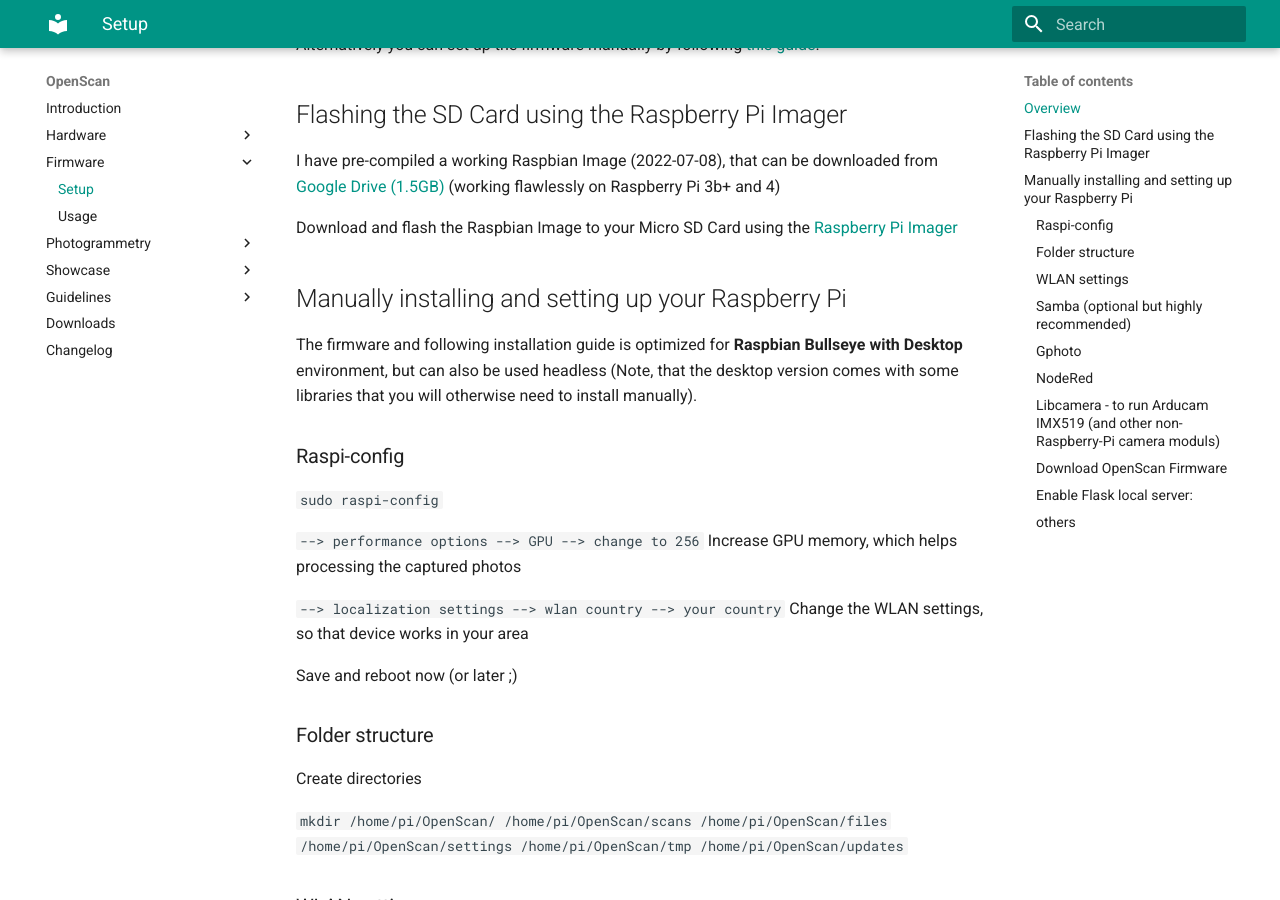
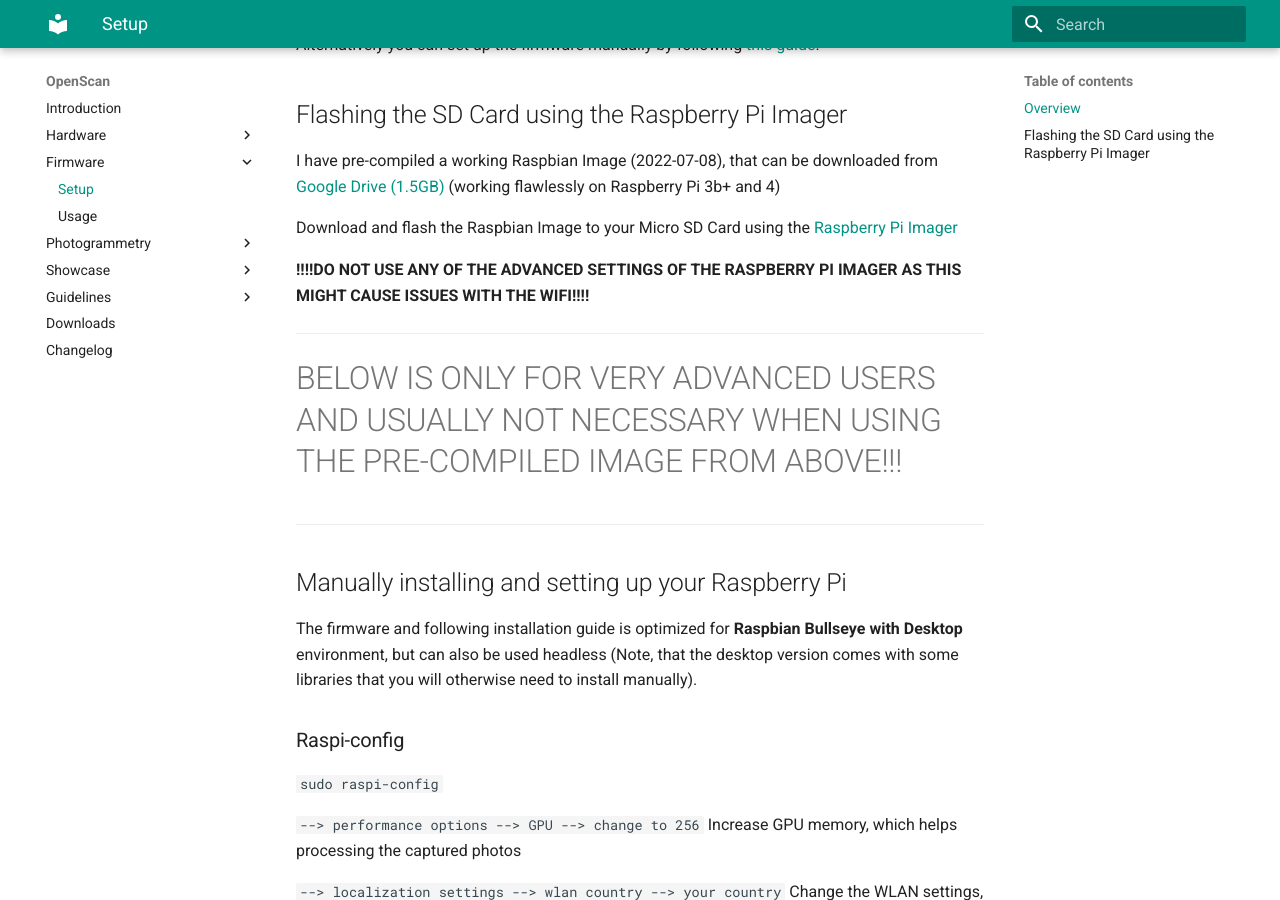
Before and after one commit to OpenScan-org/OpenScan-Doc, an MkDocs documentation site: the page built from docs/firmware/setup.md, in a window 1280 px wide and 900 px high, scrolled down 359 px. Built offline with MkDocs 1.6.1 and Material for MkDocs 9.7.7, drawn with Linux system fonts in a browser that asks for light colours.

Commit message:
Update setup.md

```diff
--- a/docs/firmware/setup.md
+++ b/docs/firmware/setup.md
@@ -14,6 +14,11 @@
 
 Download and flash the Raspbian Image to your Micro SD Card using the [Raspberry Pi Imager](https://www.raspberrypi.com/software/)
 
+**!!!!DO NOT USE ANY OF THE ADVANCED SETTINGS OF THE RASPBERRY PI IMAGER AS THIS MIGHT CAUSE ISSUES WITH THE WIFI!!!!**
+
+______________________________________________________________________________
+# BELOW IS ONLY FOR VERY ADVANCED USERS AND USUALLY NOT NECESSARY WHEN USING THE PRE-COMPILED IMAGE FROM ABOVE!!!
+______________________________________________________________________________
 ## Manually installing and setting up your Raspberry Pi
 
 The firmware and following installation guide is optimized for **Raspbian Bullseye with Desktop** environment, but can also be used headless (Note, that the desktop version comes with some libraries that you will otherwise need to install manually).
```
